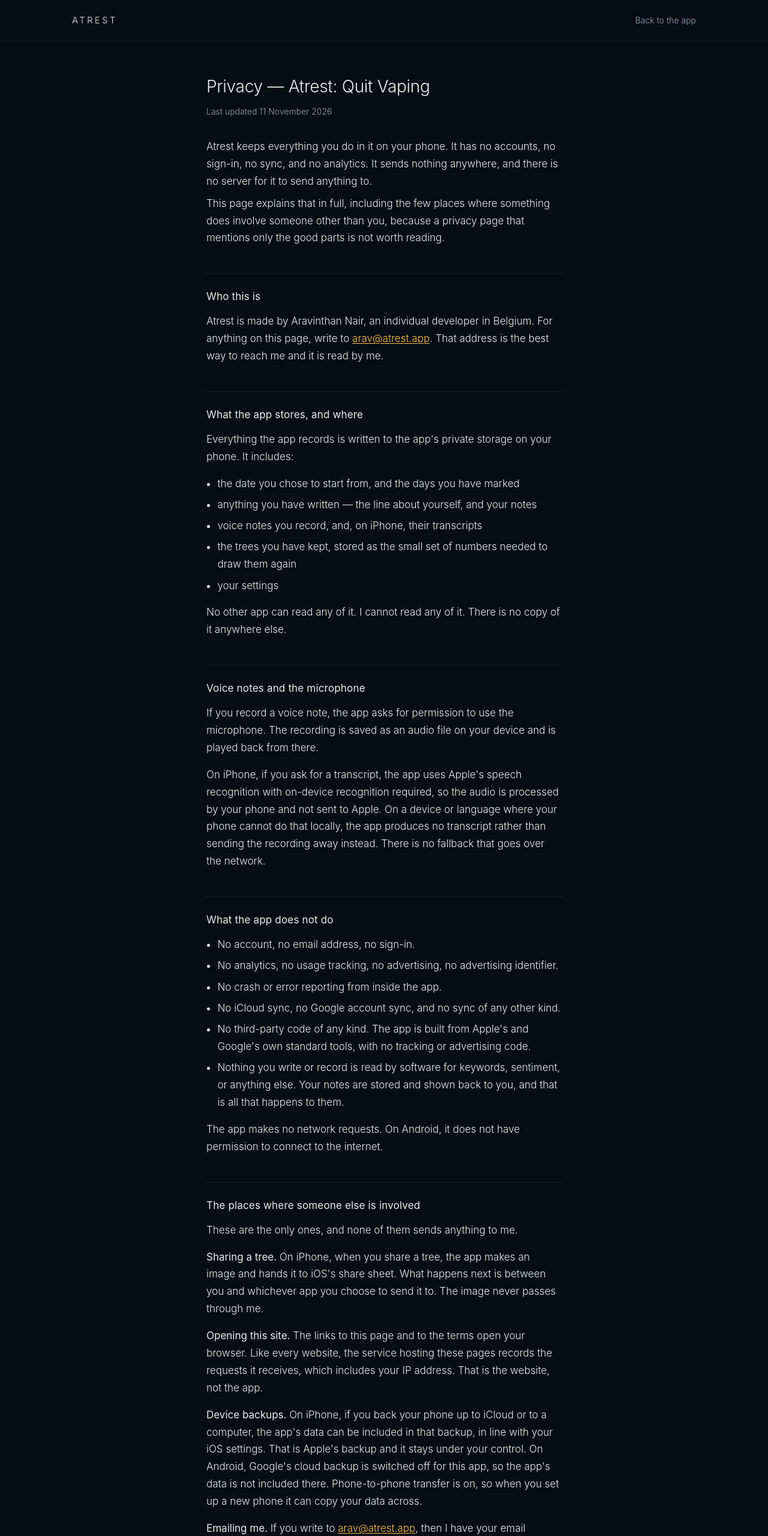
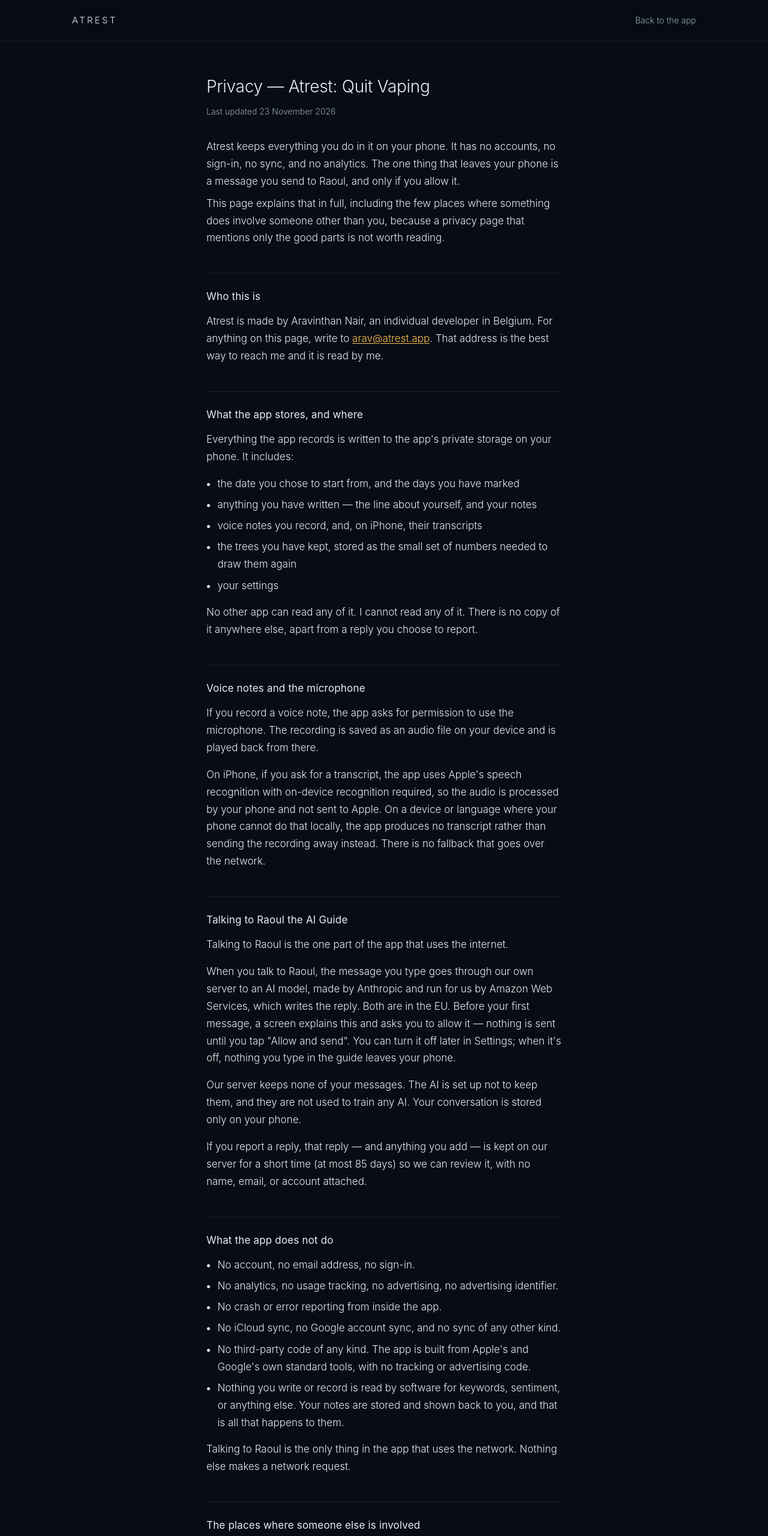
Before and after one commit to mthssalome/atrest-website, a plain HTML site: page privacy.html in a window 1280 px wide. Shown: the top 2560 px of the page at 60% size. Drawn offline with Linux system fonts and the light colour scheme.

Commit message:
Add the Raoul AI guide section; reconcile the no-network claims
The app now has one feature that uses the internet, so the privacy page
gains a section describing it, and the statements it contradicted are
corrected in the same commit rather than left to disagree.

New section, "Talking to Raoul the AI Guide", carries the owner's wording
verbatim but for one clause: the recipient is named. It is Amazon Bedrock
— AWS runs the model in an EU region and Anthropic never receives the
messages — so the page says "an AI model, made by Anthropic and run for
us by Amazon Web Services", not that the data goes to Anthropic. No
region is named.

Corrected because the new section made them untrue:

  privacy  the lede no longer says there is no server
           the network claim now scopes to Raoul, and drops the Android
           permission sentence, which cannot hold if the feature works
           on Android
           "no copy anywhere else" now excepts a reported reply
           "Deleting everything" notes a reported reply outlives deletion
           by up to 85 days
           the GDPR paragraph no longer claims I hold no personal data,
           and the exceptions now list reported replies alongside email
           the "someone else is involved" list points at Raoul above it

  terms    content "stays on your device" now excepts a reported reply,
           and drops "I have no way to reach it"

  landing  the headline no longer says the app makes no network requests,
           and the storage sentence excepts a message sent to Raoul

Both pairs kept in sync. Terms dated 23 November 2026 to match privacy.

Co-Authored-By: Claude Opus 5 <noreply@anthropic.com>

```diff
--- a/privacy.html
+++ b/privacy.html
@@ -110,9 +110,9 @@
 <main>
 
   <h1>Privacy — Atrest: Quit Vaping</h1>
-  <p class="updated">Last updated 11 November 2026</p>
+  <p class="updated">Last updated 23 November 2026</p>
 
-  <p class="lede">Atrest keeps everything you do in it on your phone. It has no accounts, no sign-in, no sync, and no analytics. It sends nothing anywhere, and there is no server for it to send anything to.</p>
+  <p class="lede">Atrest keeps everything you do in it on your phone. It has no accounts, no sign-in, no sync, and no analytics. The one thing that leaves your phone is a message you send to Raoul, and only if you allow it.</p>
 
   <p>This page explains that in full, including the few places where something does involve someone other than you, because a privacy page that mentions only the good parts is not worth reading.</p>
 
@@ -132,13 +132,23 @@
     <li>your settings</li>
   </ul>
 
-  <p>No other app can read any of it. I cannot read any of it. There is no copy of it anywhere else.</p>
+  <p>No other app can read any of it. I cannot read any of it. There is no copy of it anywhere else, apart from a reply you choose to report.</p>
 
   <h2>Voice notes and the microphone</h2>
 
   <p>If you record a voice note, the app asks for permission to use the microphone. The recording is saved as an audio file on your device and is played back from there.</p>
 
   <p>On iPhone, if you ask for a transcript, the app uses Apple's speech recognition with on-device recognition required, so the audio is processed by your phone and not sent to Apple. On a device or language where your phone cannot do that locally, the app produces no transcript rather than sending the recording away instead. There is no fallback that goes over the network.</p>
+
+  <h2>Talking to Raoul the AI Guide</h2>
+
+  <p>Talking to Raoul is the one part of the app that uses the internet.</p>
+
+  <p>When you talk to Raoul, the message you type goes through our own server to an AI model, made by Anthropic and run for us by Amazon Web Services, which writes the reply. Both are in the EU. Before your first message, a screen explains this and asks you to allow it — nothing is sent until you tap "Allow and send". You can turn it off later in Settings; when it's off, nothing you type in the guide leaves your phone.</p>
+
+  <p>Our server keeps none of your messages. The AI is set up not to keep them, and they are not used to train any AI. Your conversation is stored only on your phone.</p>
+
+  <p>If you report a reply, that reply — and anything you add — is kept on our server for a short time (at most 85 days) so we can review it, with no name, email, or account attached.</p>
 
   <h2>What the app does not do</h2>
 
@@ -151,11 +161,11 @@
     <li>Nothing you write or record is read by software for keywords, sentiment, or anything else. Your notes are stored and shown back to you, and that is all that happens to them.</li>
   </ul>
 
-  <p>The app makes no network requests. On Android, it does not have permission to connect to the internet.</p>
+  <p>Talking to Raoul is the only thing in the app that uses the network. Nothing else makes a network request.</p>
 
   <h2>The places where someone else is involved</h2>
 
-  <p>These are the only ones, and none of them sends anything to me.</p>
+  <p>Besides talking to Raoul, described above, these are the only ones, and none of them sends anything to me.</p>
 
   <p><strong>Sharing a tree.</strong> On iPhone, when you share a tree, the app makes an image and hands it to iOS's share sheet. What happens next is between you and whichever app you choose to send it to. The image never passes through me.</p>
 
@@ -173,15 +183,15 @@
 
   <h2>Deleting everything</h2>
 
-  <p>Delete the app and the phone removes its storage with it — every note, every recording, every tree, all of it. There is no copy held anywhere else, so nothing survives that step.</p>
+  <p>Delete the app and the phone removes its storage with it — every note, every recording, every tree, all of it. Nothing is held anywhere else, apart from a reply you reported, which leaves our server within 85 days.</p>
 
   <h2>Your rights</h2>
 
-  <p>Under the GDPR you have rights to see, correct, export and delete personal data held about you. In this case the honest answer is that I hold none: the data is on your device, in your possession, and I have no route to it. There is nothing for me to send you or delete, and no request you need to make in order to get at it.</p>
+  <p>Under the GDPR you have rights to see, correct, export and delete personal data held about you. Nearly all of what the app holds is on your device, in your possession, and I have no route to it: there is nothing there for me to send you or delete, and no request you need to make in order to get at it.</p>
 
   <p>On Android, the app can also save a copy of everything to a folder you choose. The copy goes where you put it and nowhere else.</p>
 
-  <p>The one exception is email you send me, which I do hold. Write to me about that and I will act on it.</p>
+  <p>There are two exceptions. A reply you reported sits on our server for at most 85 days, with no name, email, or account attached. And email you send me, which I do hold. Write to me about either and I will act on it.</p>
 
   <p>If you think I have handled something badly, tell me first. You can also complain to the Belgian Data Protection Authority at <a href="https://www.dataprotectionauthority.be/">dataprotectionauthority.be</a>.</p>
 
```
Also changed, not shown: index.html (+2 -2 lines), terms.html (+2 -2 lines), vaping/privacy.html (+18 -8 lines), vaping/terms.html (+2 -2 lines).
